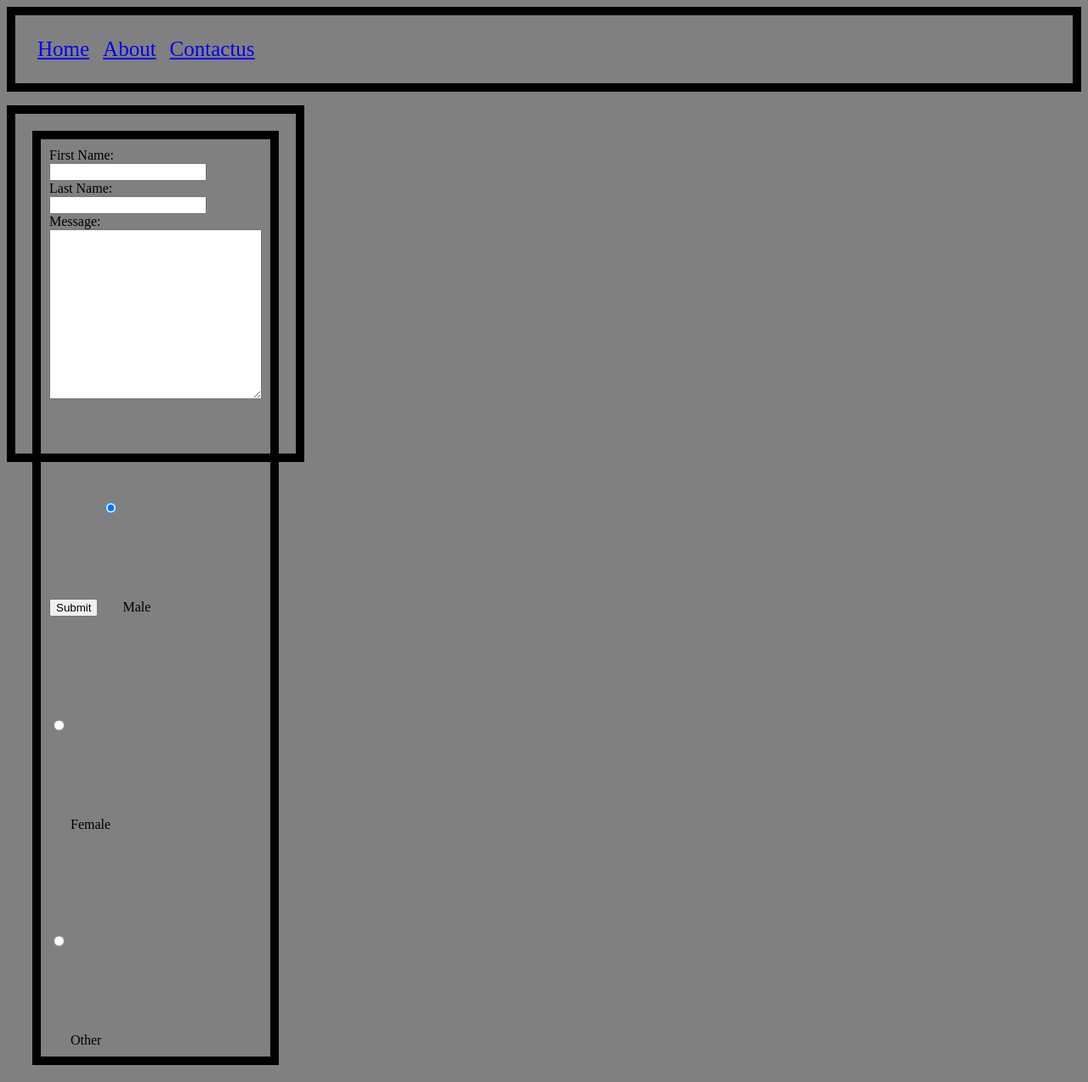
After one commit to MohammedHijazi/personalwebsite, a Flask app: page /contact in a window 1280 px wide. The commit adds this page. Shown: the whole page at 85% size. Run offline with Flask 2, Linux system fonts and the light colour scheme.

Commit message:
added contact page

```diff
--- a/app.py
+++ b/app.py
@@ -1,11 +1,6 @@
-from flask import Flask,render_template
+from flask import Flask,render_template, request
 import random
 app = Flask(__name__)
-
-
-
-
-
 
 
 
@@ -20,6 +15,24 @@ def about_me():
 	return render_template("aboutme.html")
 
 
+@app.route("/contact")
+def contact_us():
+	return render_template("contactus.html")
+
+
+
+
+@app.route("/form_response",methods=["POST"])
+def form_res():
+	user_firstname = request.form["firstname"]
+	user_lastname = request.form["lastname"]
+	user_message = request.form["message"]
+	user_gender = request.form["gender"]
+	return render_template ("formdata.html",userfirstname=user_firstname,userlastname=user_lastname,
+	usermessage=user_message,usergender=user_gender)
+
+
+
 
 if __name__ == "__main__":
 	app.run(port=5052)
--- /dev/null
+++ b/static/stylesheets/contact.css
@@ -0,0 +1,40 @@
+h1{
+	text-align: center;
+}
+
+body{
+	background-color: grey;
+}
+
+.message{
+	display: inline-block;
+	border: solid 10px;
+	height: 400px;
+
+}
+
+form{
+	display: inline-block;
+	width: 250px;
+	margin: 20px;
+	padding: 10px;
+	border: solid 10px;
+}
+
+
+
+
+
+.me{
+	display: inline-block;
+	width: 250px;
+	height: 200px;
+	font-size: 13px;
+}
+
+.gen{
+	display: inline-block;
+	border: solid 10px;
+	vertical-align: text-bottom;
+	height:250px;
+}
--- a/static/stylesheets/style.css
+++ b/static/stylesheets/style.css
@@ -82,13 +82,15 @@ body{
 		border: solid 10px;
 		width: 300px;
 		text-align: center;
-		height: 200px;
+		height: 250px;
 		vertical-align: text-bottom;
 
 
 	}
 
 	.aboutme img {
+		height: 250px;
+		width: auto;
 		display: inline-block;
 		border:solid 10px;
 		background-size: 100% 100% ;
--- /dev/null
+++ b/templates/contactus.html
@@ -0,0 +1,38 @@
+<!Doctype>
+
+
+
+{% extends "layout.html" %}
+
+
+{%block head%}
+
+<link rel="stylesheet" type="text/css" href="../static/stylesheets/contact.css">
+
+{%endblock%}
+
+
+
+
+
+
+{%block body%}
+
+<div class="message">
+	<form action="{{ url_for('form_res') }}" method="post" >
+		First Name:<br>
+		<input type="text" name="firstname"><br>
+		Last Name:<br>
+		<input type="text" name="lastname"><br>
+		Message:<br>
+		<textarea class="me" type="text" name="message"> </textarea><br>
+		<input type="submit" name="login">
+		<input class="gen" type="radio" name="gender" value="male" checked> Male<br>
+		<input class="gen" type="radio" name="gender" value="female"> Female<br>
+		<input class="gen" type="radio" name="gender" value="other"> Other
+	</form>
+
+
+
+</div>
+{%endblock%}
--- a/templates/index.html
+++ b/templates/index.html
@@ -24,6 +24,7 @@
 
 	<div class="three">
 		<h1> &nbsp; &nbsp; photo of the week </h1>
+
 	</div>
 
 
@@ -31,7 +32,7 @@
 
 
 	{{name}}
-	{{image}}
+
 
 	{%endblock%}
 
--- a/templates/layout.html
+++ b/templates/layout.html
@@ -3,6 +3,8 @@
 <head>
 	<title>ps gamers</title>
 	<link rel="stylesheet" type="text/css" href="../static/stylesheets/style.css?version=1t">
+	{%block head%}
+	{%endblock%}
 </head>
 
 
@@ -12,7 +14,7 @@
 
 		<li> <a href="/"> Home </a> </li>
 		<li> <a href="/about"> About </a></li>
-		<li>Contactus</li>
+		<li> <a href="/contact">Contactus</a></li>
 
 
 	</ul>
```
Also changed, not shown: templates/aboutme.html (+6 -7 lines), templates/formdata.html (added, +22 -0 lines).
